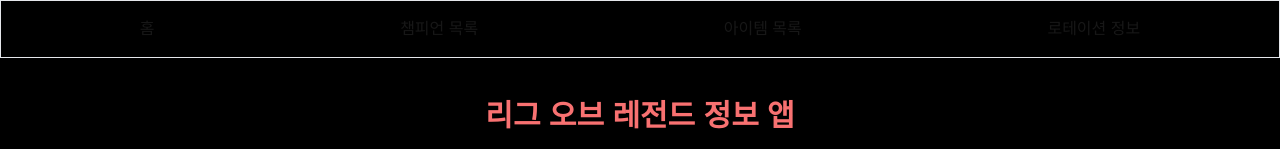
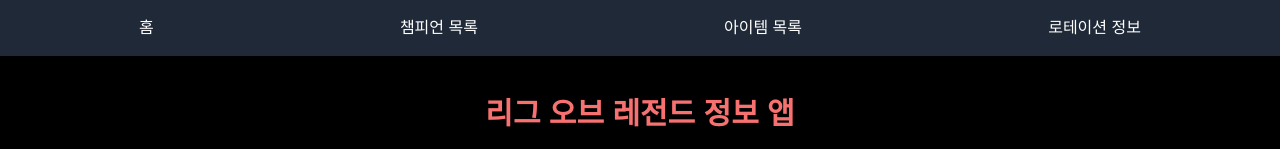
Before and after one commit to ick-web/next-lol-info, a Next.js app: page / in a window 1280 px wide. Shown: the top 149 px of the page. Built offline with nearby package versions, Linux system fonts and the light colour scheme.

Commit message:
design: 네비바 css 수정

```diff
--- a/src/components/layout/Navbar.tsx
+++ b/src/components/layout/Navbar.tsx
@@ -3,13 +3,21 @@
 
 const Navbar = () => {
   return (
-    <header className="flex flex-row justify-around border p-4">
+    <header className="flex flex-row justify-around p-4 bg-gray-800">
       <div>
-        <Link href="/">홈</Link>
+        <Link href="/" className="text-white">
+          홈
+        </Link>
       </div>
-      <Link href="/champions">챔피언 목록</Link>
-      <Link href="/items">아이템 목록</Link>
-      <Link href="/rotation">로테이션 정보</Link>
+      <Link href="/champions" className="text-white">
+        챔피언 목록
+      </Link>
+      <Link href="/items" className="text-white">
+        아이템 목록
+      </Link>
+      <Link href="/rotation" className="text-white">
+        로테이션 정보
+      </Link>
     </header>
   );
 };
```
